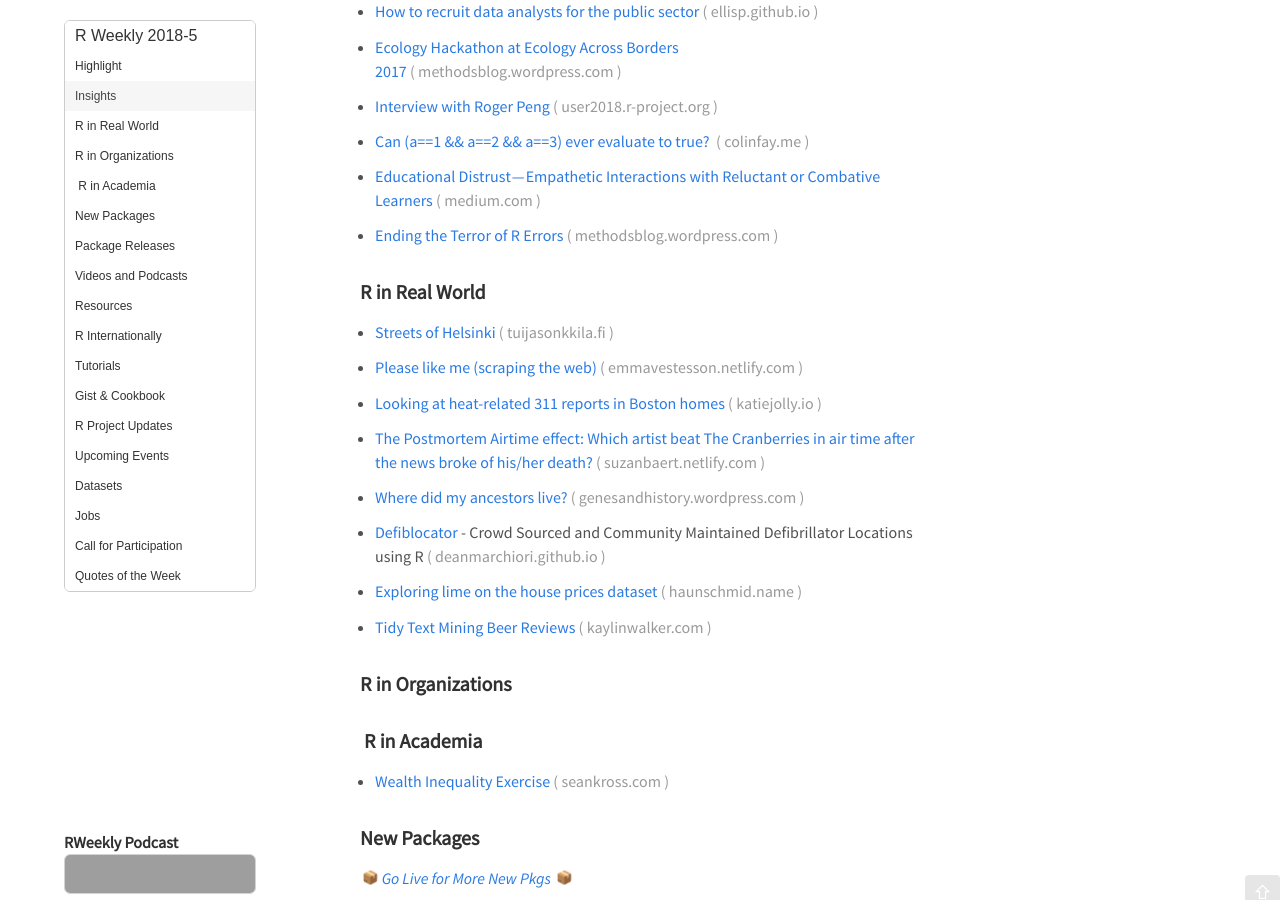
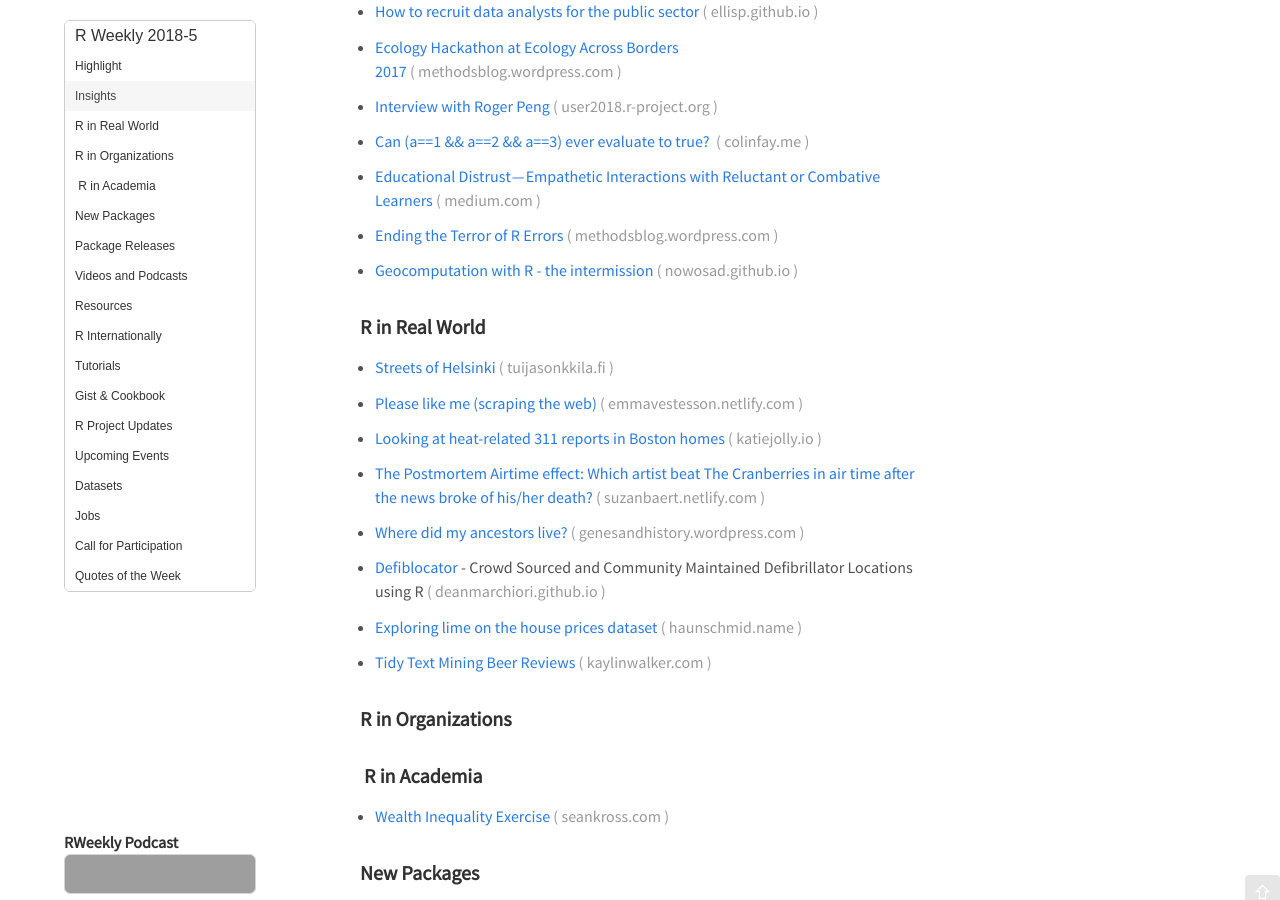
Before and after one commit to rweekly/rweekly.org, a Jekyll site: the page built from draft.md, in a window 1280 px wide and 900 px high, scrolled down 389 px. Built offline with Jekyll 4.4.1, drawn with Linux system fonts in a browser that asks for light colours; emoji names are drawn with the system emoji font; comment, search, counter and statistics services are not loaded; grey boxes are pictures that could not be loaded.

Commit message:
Update draft.md
Geocomputation with R - the intermission blog post added

```diff
--- a/draft.md
+++ b/draft.md
@@ -28,6 +28,8 @@ Release Date: 2018-1-29
 + [Educational Distrust — Empathetic Interactions with Reluctant or Combative Learners](https://medium.com/@kelly.obriant/educational-distrust-empathetic-interactions-with-reluctant-or-combative-learners-aac94f3a6e76)
 
 + [Ending the Terror of R Errors](https://methodsblog.wordpress.com/2018/01/26/r-errors/)
+
++ [Geocomputation with R - the intermission](https://nowosad.github.io/post/geocomputation-with-r-the-intermission/)
 
 ### R in Real World
 
```
